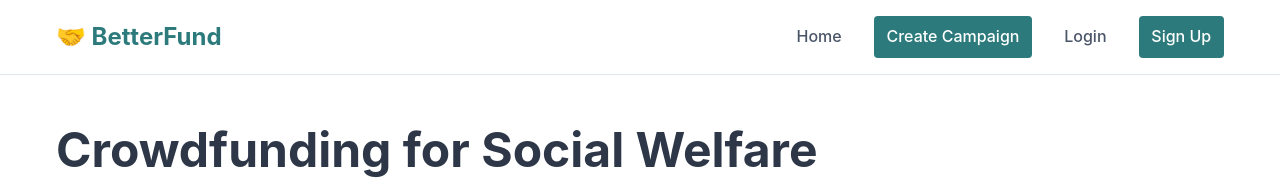
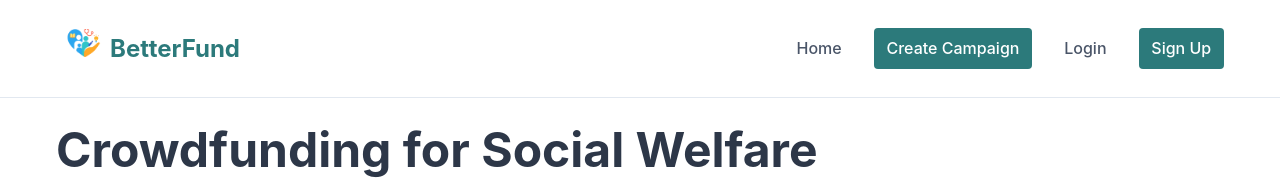
Before and after one commit to RishiMk/BetterFund, a React (Create React App) app: page / in a window 1280 px wide. Shown: the top 180 px of the page. Built offline with nearby package versions, Linux system fonts and the light colour scheme.

Commit message:
Logo and Favicon Added

```diff
--- a/public/index.html
+++ b/public/index.html
@@ -3,7 +3,7 @@
 
 <head>
     <meta charset="utf-8" />
-    <link rel="icon" href="%PUBLIC_URL%/logo.svg" />
+    <link rel="icon" href="%PUBLIC_URL%/favicon.ico" />
     <meta name="viewport" content="width=device-width, initial-scale=1" />
     <meta name="theme-color" content="#000000" />
     <meta name="description" content="BetterFund - Transparent Crowdfunding Platform" />
--- a/src/components/ui/Navbar.js
+++ b/src/components/ui/Navbar.js
@@ -43,7 +43,15 @@ export default function Navbar() {
     return (
         <nav className="navbar">
             <div className="nav-container">
-                <Link to="/" className="nav-logo">🤝 BetterFund</Link>
+                <Link to="/" className="nav-logo">
+                <table>
+                    <tr>
+                        <td><img src='/BetterFundLogo.png' alt="Website Logo" width="50" height="50"/></td>
+                        <td>BetterFund</td>
+                    </tr>
+                </table>
+
+                </Link>
 
                 <div className="nav-links">
                     <Link to="/" className="nav-link">Home</Link>
```
Also changed, not shown: 2 other files (tests, documents, lock files or other folders).
